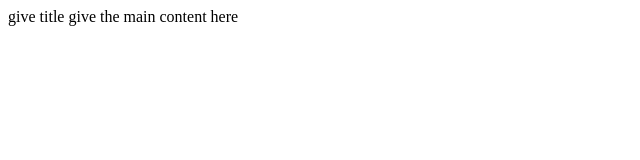
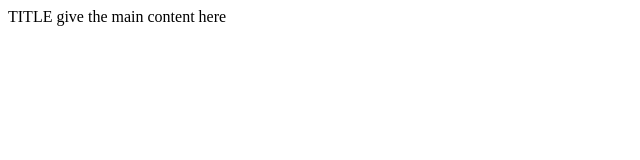
Before and after one commit to Hariharan4044/githubemc2, a plain HTML site: page index.html in a window 1280 px wide. Shown: the full height of the page, 0-640 px from the left. Drawn offline with Linux system fonts and the light colour scheme.

Commit message:
Update index.html

```diff
--- a/index.html
+++ b/index.html
@@ -1,8 +1,9 @@
 <html>
 <head>
-  give title
+TITLE
 </head>
   <body>
     give the main content here
+
   </body>
 </html>
```
